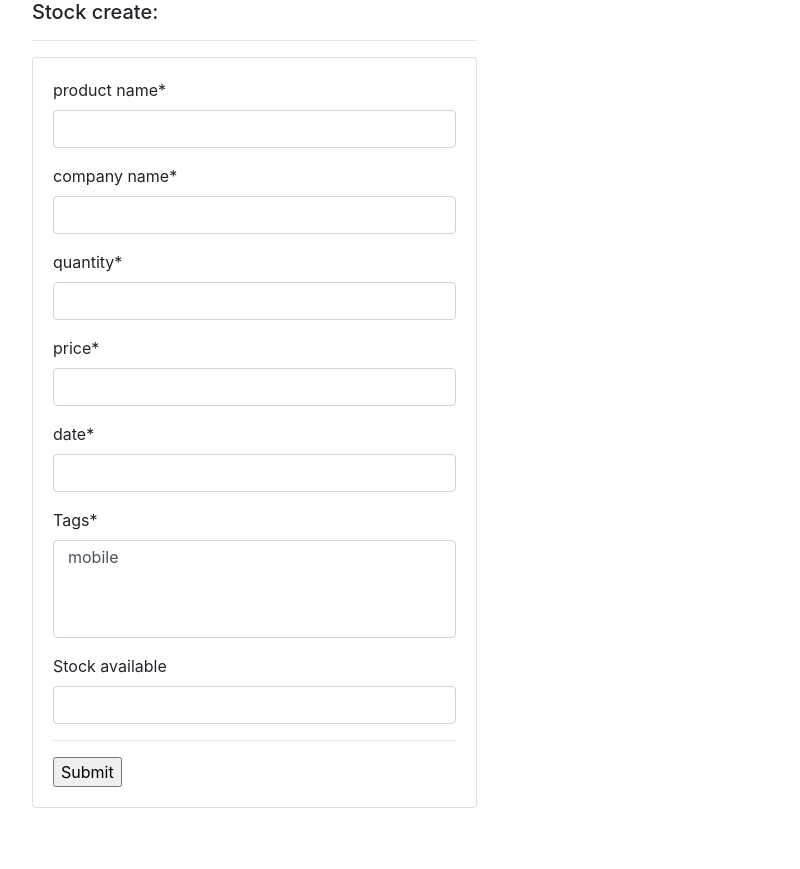
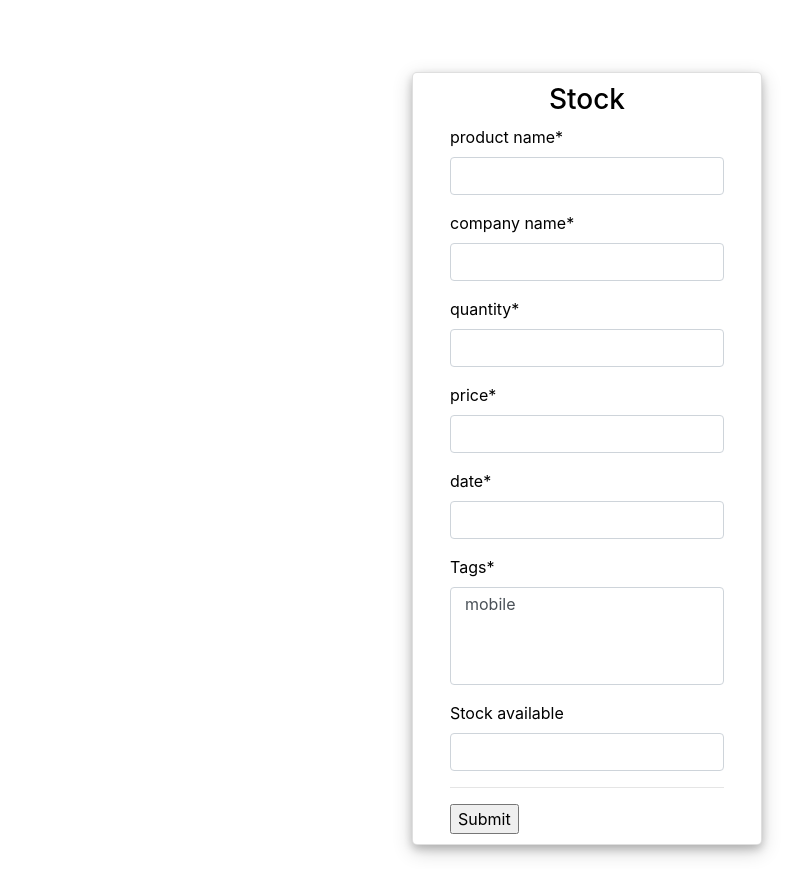
Before and after one commit to GA352491/django-deployment-bussiness-management, a Django app: page /createstock/ in a window 1280 px wide. Shown: the part 56-925 px from the top of the page, without its empty margins (53-853 px from the left). Before the commit the page ends 864 px from the top, so only its background shows below. Run offline with Django 3.2, Linux system fonts and the light colour scheme; data comes from the database, SQL or seed files in the repository; some libraries are stand-ins or nearby versions.

Commit message:
Update stock create.html

```diff
--- a/sales/templates/stock create.html
+++ b/sales/templates/stock create.html
@@ -2,12 +2,21 @@
 {% load crispy_forms_tags %}
 
 {% block content %}
-      <div class="container">
-        <div class="row row-cols-2">
-            <div class="col-md-5">
-                <h5>Stock create:</h5>
-                <hr>
-                <div class="card card-body">
+      <div class="container h-100">
+        <div class="row ">
+            <div class="col">
+                <br>
+                <br>
+
+                <div class="d-flex justify-content-center h-100">
+                    <div class="card user-card">
+                        <div class="d-flex justify-content-center">
+
+                            <h3 id="form-title">Stock</h3>
+
+                        </div>
+                        <div class="d-flex justify-content-center form_container ">
+
                             <form method="post" action="">
                                 {% csrf_token %}
 
@@ -16,12 +25,15 @@
 
                                 <input type="submit" value="Submit">
                             </form>
+                        </div>
 
+                    </div>
+                </div>
             </div>
 
         </div>
 
 
     </div>
-    </div>
+
 {% endblock %}
```
Lines whose indentation alone changed are shown as unchanged.
